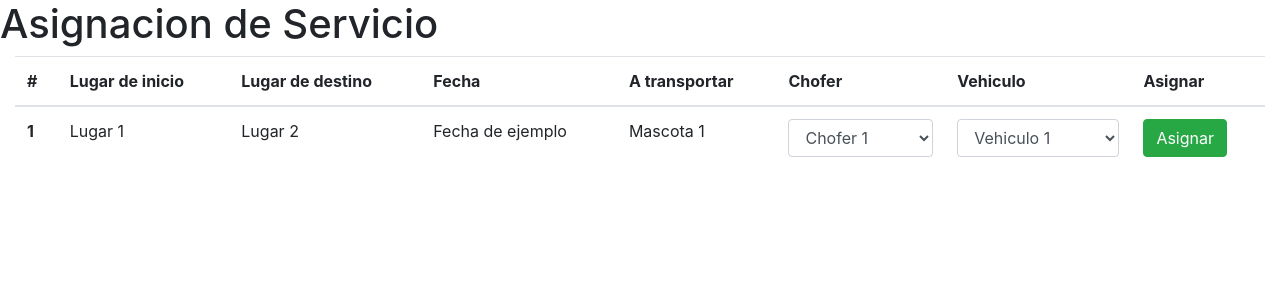
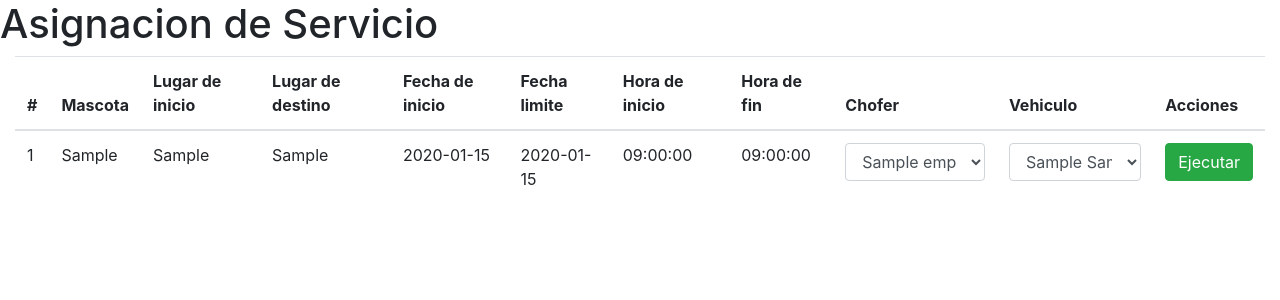
Before and after one commit to Articfire/transporte-ddssc, a Django app: page /asignacion in a window 1280 px wide. Shown: the part 56-356 px from the top of the page. Run offline with Django 3.2, Linux system fonts and the light colour scheme; tables that the repository leaves empty hold one stand-in row (Sample ...); some libraries are stand-ins or nearby versions.

Commit message:
El sistema ya funciona como lo especifica el diagrama de procesos.

```diff
--- a/sistema_transporte/app_transporte/urls.py
+++ b/sistema_transporte/app_transporte/urls.py
@@ -2,13 +2,13 @@ from django.urls import path
 from . import views
 
 urlpatterns = [
-    path('', views.solicitud_transporte, name='solicitud_transporte'),
+    path('solicitud_transporte', views.solicitud_transporte, name='solicitud_transporte'),
     path('catalago', views.catalago, name='catalago'),
     path('agenda', views.agenda, name='agenda'),
     path('pago', views.pago, name='pago'),
     path('notificacion', views.notificacion, name='notificacion'),
     path('asignacion', views.asignacion, name='asignacion'),
-    path('firma', views.firma, name='firma'),
+    path('firma/<int:servicio_id>', views.firma, name='firma'),
     path('api', views.api_documentacion, name='api_documentacion'),
     path('api/disponibilidad', views.api_disponibilidad, name='api_disponibilidad'),
     path('api/catalago', views.api_catalago, name='api_catalago'),
--- a/sistema_transporte/app_transporte/views.py
+++ b/sistema_transporte/app_transporte/views.py
@@ -35,7 +35,7 @@ def catalago(request):
     data = {}
     if request.method == 'POST':
         catalago_id = request.POST.get('catalago_id')
-        request.session['catalago_id'] = catalago_id
+        request.session['catalago_id'] = int(catalago_id)
         return HttpResponseRedirect('agenda')
     catalago = list(Catalago.objects.all())
     data = {'catalago': catalago}
@@ -46,46 +46,139 @@ def agenda(request):
         data = {}
         disponibilidad = requests.get('http://localhost:8000/api/disponibilidad').json()
         data.update(disponibilidad)
+
         if request.method == 'POST':
             fecha_servicio = request.POST.get('fecha_servicio')
 
-            if request.POST.get('hora_servicio') == None:
+            if request.POST.get('hora_servicio'):
+                hora = datetime.datetime.strptime(request.POST.get('hora_servicio'), '%H:%M:%S').time()
+
+                request.session['fecha_inicio'] = fecha_servicio,
+                request.session['fecha_limite'] = fecha_servicio,
+                request.session['horario_inicio'] = str(hora),
+                request.session['horario_fin'] = str(datetime.time(hora.hour+1, hora.minute, hora.second))
+                return HttpResponseRedirect('pago')
+            else:
                 for objeto in data['disponibilidad']:
                     if fecha_servicio == objeto['fecha']:
                         data.update({
                             'objeto': objeto
                         })
                         break
-            else:
-                fecha = datetime.datetime.strptime(fecha_servicio, '%Y-%m-%d').date()
-                hora = datetime.datetime.strptime(request.POST.get('hora_servicio'), '%H:%M:%S').time()
-                nueva_agenda = Agenda(
-                    fecha_inicio=fecha,
-                    fecha_limite=fecha,
-                    horario_inicio=hora,
-                    horario_fin=datetime.time(hora.hour+1, hora.minute, hora.second)
-                )
-                nueva_agenda.save()
-                request.session['agenda_id'] = nueva_agenda.id
-                return HttpResponseRedirect('pago')
-
     except Exception as e:
         return HttpResponse("Error: {}".format(e))
     return render(request, 'agenda.html', data)
 
 def pago(request):
-    return HttpResponse(request.session['agenda_id'])
+    data = {}
+    try:
+        if request.method == 'POST':
+            numero_tarjeta = request.POST['numero_tarjeta']
+            fecha_expiracion = request.POST['fecha_expiracion']
+            codigo_seguridad = int(request.POST['codigo_seguridad'])
+            pago_nuevo = Pagos(
+                numero_tarjeta=numero_tarjeta,
+                codigo_seguridad=codigo_seguridad,
+                fecha_vencimiento=fecha_expiracion,
+            )
+            pago_nuevo.save()
+
+            request.session['pago_id'] = pago_nuevo.id
+
+            return HttpResponseRedirect('notificacion')
+        return render(request, "pago.html", data)
+    except Exception as e:
+        return HttpResponse('Error: '+str(e))
 
 def notificacion(request):
-    data = {}
+    data = {'disponible': True}
+    citas = Agenda.objects.all()
+
+    fecha = datetime.datetime.strptime(request.session['fecha_inicio'][0], '%Y-%m-%d').date()
+    hora = datetime.datetime.strptime(request.session['horario_inicio'][0], '%H:%M:%S').time()
+
+    if request.method == 'POST':
+        if request.POST.get('aceptar'):
+            nueva_cita = Agenda(
+                fecha_inicio=fecha,
+                fecha_limite=fecha,
+                horario_inicio=hora,
+                horario_fin=datetime.time(
+                    hour=hora.hour+1,
+                    minute=hora.minute,
+                    second=hora.second
+                )
+            )
+            nueva_cita.save()
+            request.session['agenda_id'] = nueva_cita.id
+
+            catalago = Catalago.objects.get(id=request.session['catalago_id'])
+            vehiculo = Vehiculos.objects.get(id=catalago.vehiculo_id)
+            cliente = Clientes.objects.get(id=request.session['cliente_id']),
+            pago = Pagos.objects.get(id=request.session['pago_id']),
+
+            nuevo_servicio = Servicios(
+                chofer=Empleados.objects.get(nombres='Juan Pablo'),
+                vehiculo=vehiculo,
+                cliente=cliente[0],
+                pago=pago[0],
+                servicio_vendido=catalago,
+                cita=nueva_cita,
+                monto_pagado=catalago.precio,
+                mascota=request.session['mascota'],
+                lugar_inicio=request.session['lugar_inicio'],
+                lugar_destino=request.session['lugar_destino']
+            )
+            nuevo_servicio.save()
+
+            return HttpResponseRedirect('asignacion')
+        else:
+            return HttpResponseRedirect('agenda')
+    for cita in citas:
+        if cita.fecha_inicio == fecha and cita.horario_inicio == hora:
+            data['disponible'] = False
     return render(request, 'notificacion.html', data)
 
 def asignacion(request):
-    data = {}
+    if request.method == 'POST':
+        servicio_id = request.POST.get('servicio')
+        servicio = Servicios.objects.get(id=servicio_id)
+        servicio.estado = 'TE'
+        servicio.save()
+        return HttpResponseRedirect('firma/'+str(servicio_id))
+    data = {'servicios': []}
+    servicios = Servicios.objects.all()
+    for servicio in servicios:
+        cita = Agenda.objects.get(id=servicio.cita.id)
+        data['servicios'].append({
+            'id': servicio.id,
+            'mascota': servicio.mascota,
+            'lugar_inicio': servicio.lugar_inicio,
+            'lugar_destino': servicio.lugar_destino,
+            'fecha_inicio': str(cita.fecha_inicio),
+            'fecha_limite': str(cita.fecha_limite),
+            'horario_inicio': str(cita.horario_inicio),
+            'horario_fin': str(cita.horario_fin),
+            'chofer': servicio.chofer,
+            'vehiculo': servicio.vehiculo
+        })
+
     return render(request, 'asignacion.html', data)
 
-def firma(request):
-    data = {}
+def firma(request, servicio_id):
+    servicio = Servicios.objects.get(id=servicio_id)
+    if servicio.estado == 'FI':
+        data = {'firmado': True}
+    else:
+        data = {'firmado': False}
+    if request.method == 'POST' and request.POST.get('firma'):
+        servicio.estado = 'FI'
+        servicio.save()
+        return HttpResponseRedirect(str(servicio_id))
+    data.update({
+        'chofer': servicio.chofer,
+        'vehiculo': servicio.vehiculo,
+    })
     return render(request, 'firma.html', data)
 
 def api_documentacion(request):
@@ -192,21 +285,8 @@ def api_venta(request, detalle_venta_id):
             )
             pago.save()
 
-            servicio = Servicios(
-                chofer_id=empleado.id,
-                vehiculo_id=vehiculo.id,
-                cliente_id=cliente.id,
-                pago_id=pago.id,
-                mascota="Mascota",
-                lugar_inicio="Lugar de origen",
-                lugar_destino="Lugar de destino",
-                cve_detalle_venta=int(detalle_venta_id)
-            )
-            servicio.save()
-
             hora_agendada = datetime.datetime.strptime(hora_agendada, '%H:%M:%S').time()
             agenda = Agenda(
-                servicio_id=servicio.id,
                 fecha_inicio=datetime.datetime.strptime(fecha_agendada, '%Y-%m-%d').date(),
                 fecha_limite=datetime.datetime.strptime(fecha_agendada, '%Y-%m-%d').date(),
                 horario_inicio=hora_agendada,
@@ -214,6 +294,21 @@ def api_venta(request, detalle_venta_id):
             )
             agenda.save()
 
+            servicio = Servicios(
+                chofer_id=empleado.id,
+                vehiculo_id=vehiculo.id,
+                cliente_id=cliente.id,
+                pago_id=pago.id,
+                servicio_vendido=catalago,
+                cita=agenda,
+                mascota="Mascota",
+                lugar_inicio="Lugar de origen",
+                lugar_destino="Lugar de destino",
+                departamento_venta="ventas",
+                monto_pagado=catalago.precio
+            )
+            servicio.save()
+
             return HttpResponse("Peticion exitosa. El Id enviado fue "+str(detalle_venta_id)+".")
         else:
             return HttpResponse("El metodo de la peticion Http debe de ser POST.")
--- a/sistema_transporte/sistema_transporte/settings.py
+++ b/sistema_transporte/sistema_transporte/settings.py
@@ -25,7 +25,7 @@ SECRET_KEY = '1t03kstz@nd&wy_^6e^&vq!07(&n)x*lnq%jricd2@e^p218ye'
 # SECURITY WARNING: don't run with debug turned on in production!
 DEBUG = True
 
-ALLOWED_HOSTS = ['localhost', '127.0.0.1', '189.173.28.254', '189.173.100.27']
+ALLOWED_HOSTS = ['localhost', '127.0.0.1', '189.173.28.254', '189.173.100.27', '189.173.189.133']
 
 
 # Application definition
--- a/sistema_transporte/templates/asignacion.html
+++ b/sistema_transporte/templates/asignacion.html
@@ -10,38 +10,51 @@
         <thead>
             <tr>
                 <th scope="col">#</th>
+                <th scope="col">Mascota</th>
                 <th scope="col">Lugar de inicio</th>
                 <th scope="col">Lugar de destino</th>
-                <th scope="col">Fecha</th>
-                <th scope="col">A transportar</th>
+                <th scope="col">Fecha de inicio</th>
+                <th scope="col">Fecha limite</th>
+                <th scope="col">Hora de inicio</th>
+                <th scope="col">Hora de fin</th>
                 <th scope="col">Chofer</th>
                 <th scope="col">Vehiculo</th>
-                <th scope="col">Asignar</th>
+                <th scope="col">Acciones</th>
             </tr>
         </thead>
         <tbody>
+        {% for servicio in servicios %}
             <tr>
-                <th scope="row">1</th>
-                <td>Lugar 1</td>
-                <td>Lugar 2</td>
-                <td>Fecha de ejemplo</td>
-                <td>Mascota 1</td>
+                <td scope="row">{{ servicio.id }}</td>
+                <td>{{ servicio.mascota }}</td>
+                <td>{{ servicio.lugar_inicio }}</td>
+                <td>{{ servicio.lugar_destino }}</td>
+                <td>{{ servicio.fecha_inicio }}</td>
+                <td>{{ servicio.fecha_limite }}</td>
+                <td>{{ servicio.horario_inicio }}</td>
+                <td>{{ servicio.horario_fin }}</td>
                 <td>
-                    <select class="form-control" name="Choferes">
-                        <option value="volvo">Chofer 1</option>
-                        <option value="saab">Chofer 2</option>
+                    <select class="form-control" name="chofer">
+                    {% for servicio in servicios %}
+                        <option value="{{servicio.chofer}}">{{servicio.chofer}}</option>
+                    {% endfor %}
                     </select>
                 </td>
                 <td>
-                    <select class="form-control" name="Vehiculos">
-                        <option value="volvo">Vehiculo 1</option>
-                        <option value="saab">Vehiculo 2</option>
+                    <select class="form-control" name="vehiculo">
+                    {% for servicio in servicios %}
+                        <option value="{{servicio.vehiculo}}">{{servicio.vehiculo}}</option>
+                    {% endfor %}
                     </select>
                 </td>
                 <td>
-                    <button class="btn btn-success">Asignar</button>
+                    <form action="" method="post">
+                    {% csrf_token %}
+                        <button class="btn btn-success" name="servicio" value="{{servicio.id}}">Ejecutar</button>
+                    </form>
                 </td>
             </tr>
+        {% endfor %}
         </tbody>
     </table>
 </div>
```
Also changed, not shown: sistema_transporte/app_transporte/models.py (+42 -42 lines), sistema_transporte/templates/firma.html (+15 -12 lines), sistema_transporte/templates/notificacion.html (+10 -5 lines), sistema_transporte/templates/pago.html (+6 -26 lines), sistema_transporte/app_transporte/migrations/0037_auto_20200623_1644.py (added), sistema_transporte/app_transporte/migrations/0038_auto_20200623_1646.py (added).
